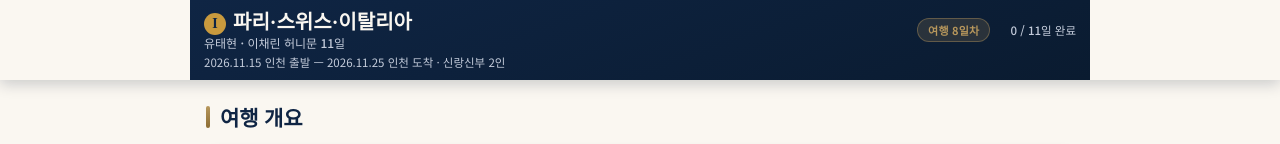
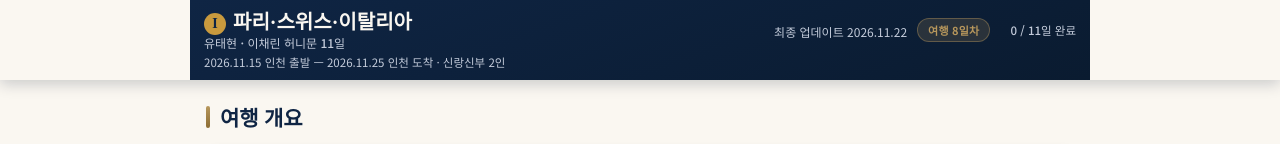
Before and after one commit to yjjn2005/wedding-trip-2026, a plain HTML site: page index.html in a window 1280 px wide. Shown: the top 144 px of the page. Drawn offline with Linux system fonts and the light colour scheme; some packages are replaced by stand-ins of ours.

Commit message:
Add last-updated date next to app title in header (index.html)

```diff
--- a/index.html
+++ b/index.html
@@ -24,6 +24,7 @@
   <header class="app-header">
     <p class="eyebrow">PRIVATE TRAVEL DOSSIER</p>
     <h1 id="tripTitle">파리·스위스·이탈리아 허니문 11일</h1>
+    <p class="upd-head">최종 업데이트 <span id="updDateHead"></span></p>
     <p class="sub">2026.11.15 인천 출발 — 2026.11.25 인천 도착 · 신랑신부 2인</p>
     <div class="progress">
       <span id="dDayLabel" class="dday">D-day</span>
```
